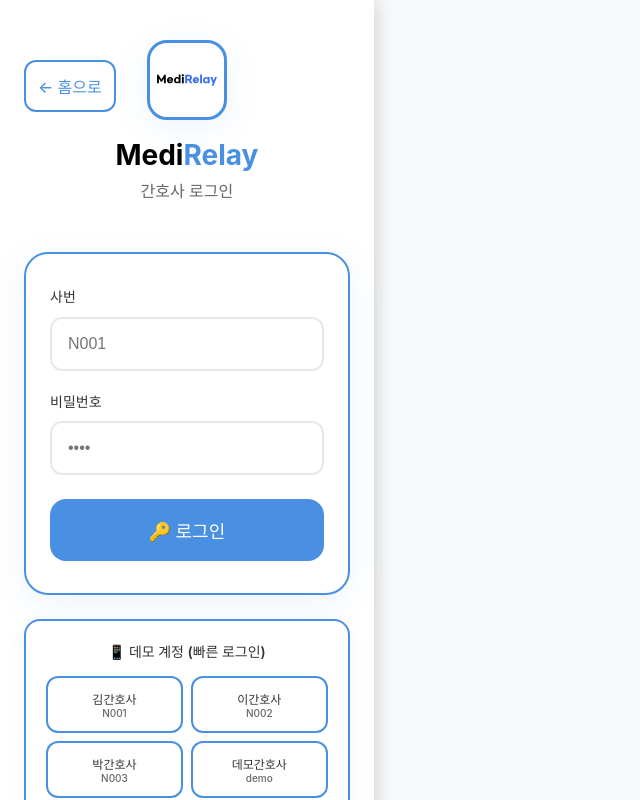
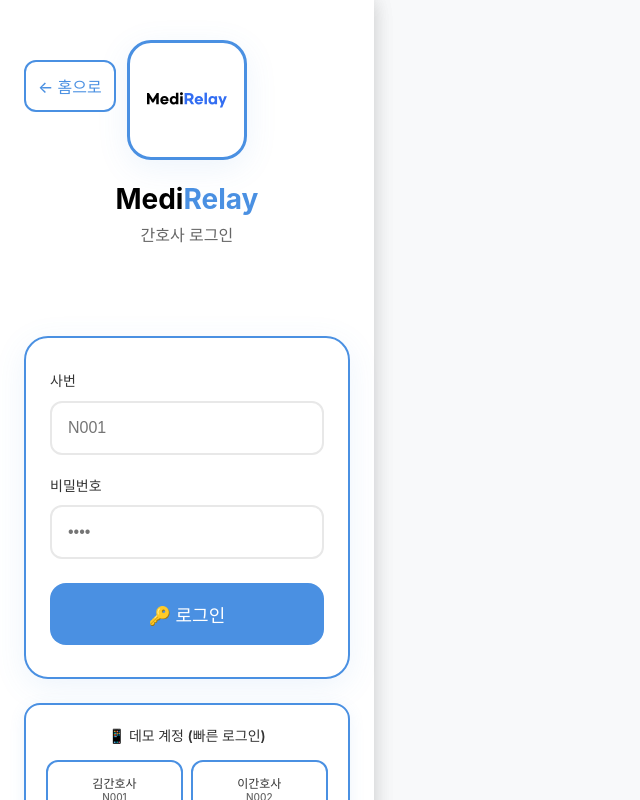
Before and after one commit to 5seoyoung/medirelay-prototype, a React (Vite) app: page /login in a window 1280 px wide. Shown: the top 800 px of the page, without its empty margins (0-640 px from the left). Built offline with nearby package versions, Linux system fonts and the light colour scheme; no server answers.

Commit message:
Change login logo

```diff
--- a/src/pages/Login.jsx
+++ b/src/pages/Login.jsx
@@ -138,24 +138,29 @@ const Login = () => {
           textAlign: 'center',
           marginBottom: '48px'
         }}>
+          {/* Logo */}
           <div style={{
-            width: '80px',
-            height: '80px',
+            marginBottom: '40px',
+            animation: 'fadeIn 1s ease-in-out'
+          }}>
+            <div style={{
+              width: '120px',
+              height: '120px',
               background: 'white',
               border: '3px solid #4A90E2',
-            borderRadius: '20px',
+              borderRadius: '24px',
               display: 'flex',
               alignItems: 'center',
               justifyContent: 'center',
-            margin: '0 auto 20px',
+              margin: '0 auto 24px',
               boxShadow: '0 8px 32px rgba(74, 144, 226, 0.1)'
             }}>
               <img
-              src="/medirelay-logo.svg"
+                src={`${import.meta.env.BASE_URL}medirelay-logo.svg`}
                 alt="MediRelay Logo"
                 style={{
-                width: '60px',
-                height: '60px'
+                  width: '80px',
+                  height: '80px'
                 }}
               />
             </div>
@@ -166,7 +171,8 @@ const Login = () => {
               margin: '0 0 8px',
               color: '#333'
             }}>
-            <span style={{ color: '#000' }}>Medi</span><span style={{ color: '#4A90E2' }}>Relay</span>
+              <span style={{ color: '#000' }}>Medi</span>
+              <span style={{ color: '#4A90E2' }}>Relay</span>
             </h1>
 
             <p style={{
@@ -176,6 +182,7 @@ const Login = () => {
             }}>
               간호사 로그인
             </p>
+          </div>
         </div>
 
         {/* Login Form */}
@@ -354,7 +361,9 @@ const Login = () => {
                   e.target.style.borderColor = '#4A90E2';
                 }}
               >
-                <div style={{ fontWeight: '600', color: '#333' }}>{account.name}</div>
+                <div style={{ fontWeight: '600', color: '#333' }}>
+                  {account.name}
+                </div>
                 <div style={{ color: '#666', fontSize: '10px' }}>
                   {account.employeeId}
                 </div>
```
Lines whose indentation alone changed are shown as unchanged.
